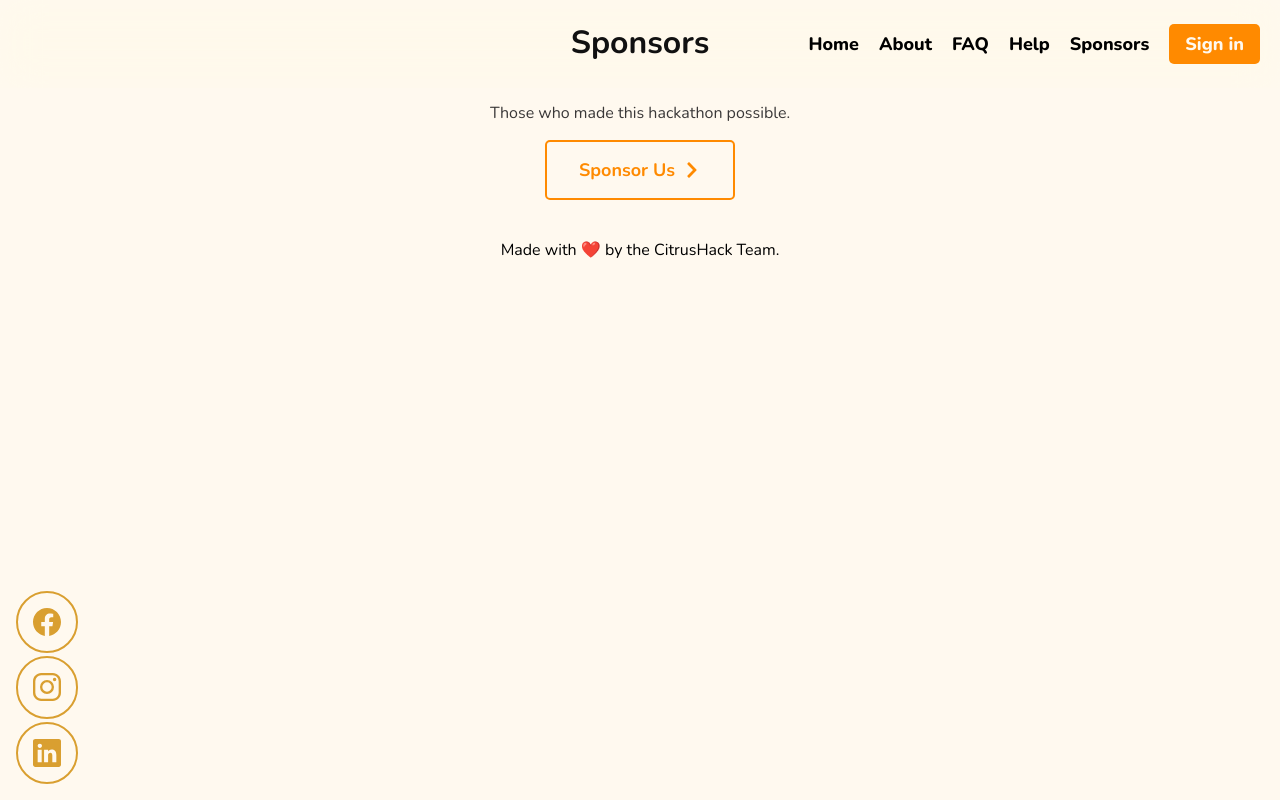
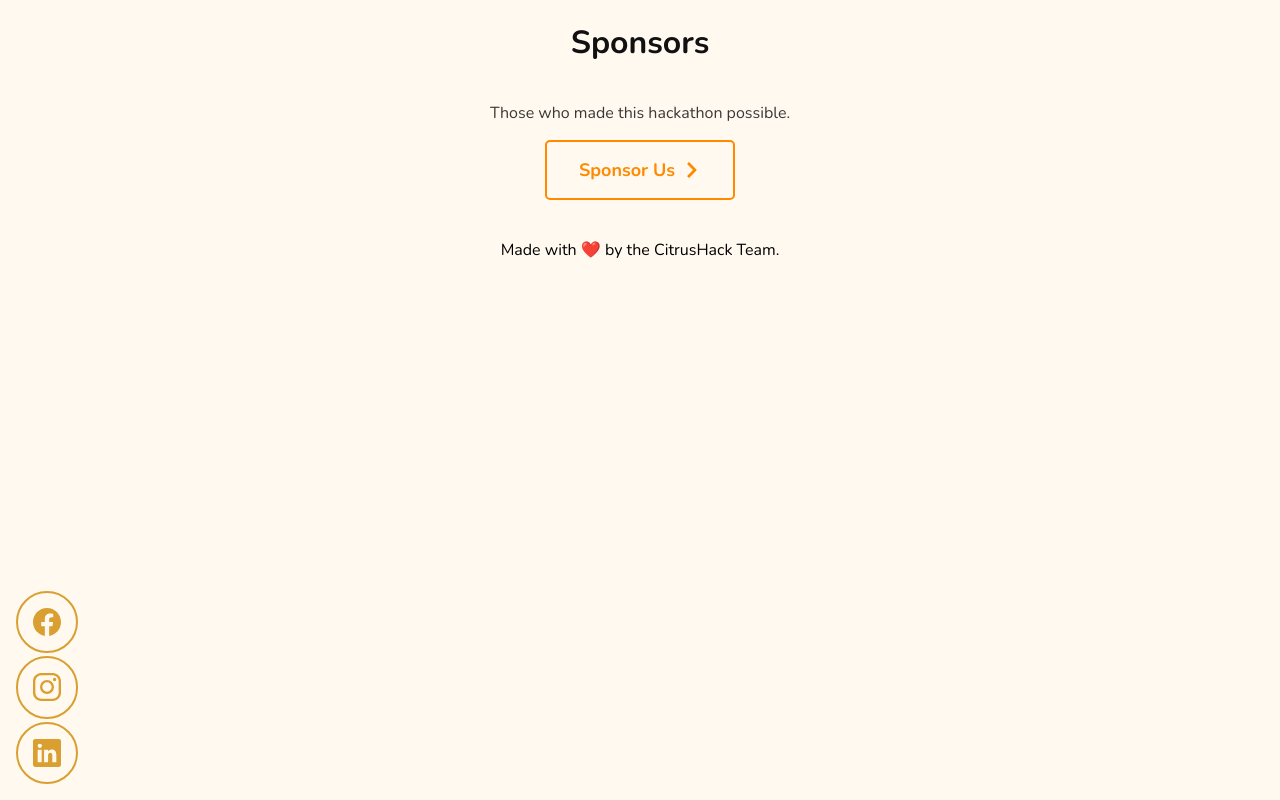
Before and after one commit to citrushack/cutiehack2021, a Next.js app: page /sponsors in a window 1280 px wide. Built offline with nearby package versions, Linux system fonts and the light colour scheme; no server answers.

Commit message:
Hide for live page

```diff
--- a/pages/_app.js
+++ b/pages/_app.js
@@ -8,7 +8,7 @@ import '../styles/globals.css'
 export default function MyApp({ Component, pageProps }) {
   return (
     <Provider session={pageProps.session}>
-      <Nav />
+      {/* <Nav /> */}
       <Socials />
       <Component {...pageProps} />
       <Footer />
--- a/pages/index.js
+++ b/pages/index.js
@@ -62,7 +62,7 @@ export default function Home() {
 
           {!session && <>{/* <h1>You are not signed in</h1> */}</>}
         </section>
-        <Sponsors />
+        {/* <Sponsors /> */}
       </Layout>
     </div>
   )
```
